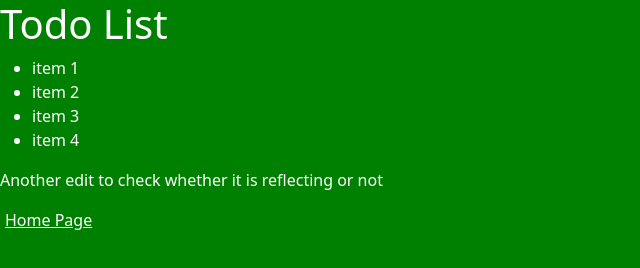
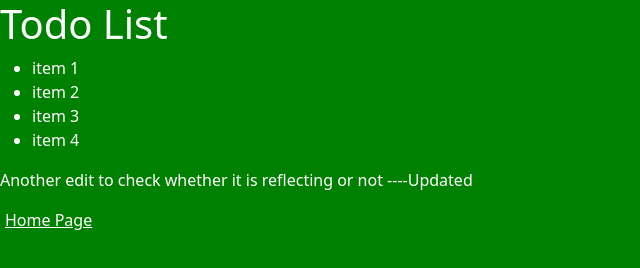
Before and after one commit to Web-Dev-Spider/Todo, a plain HTML site: page todo.html in a window 1280 px wide. Shown: the full height of the page, 0-640 px from the left. Drawn offline with nearby package versions, Linux system fonts and the light colour scheme.

Commit message:
todoupdate

```diff
--- a/todo.html
+++ b/todo.html
@@ -30,7 +30,7 @@
       <li>item 3</li>
       <li>item 4</li>
     </ul>
-    <p>Another edit to check whether it is reflecting or not</p>
+    <p>Another edit to check whether it is reflecting or not ----Updated</p>
 
     <p><a href="/index.html">Home Page</a></p>
     <script
```
